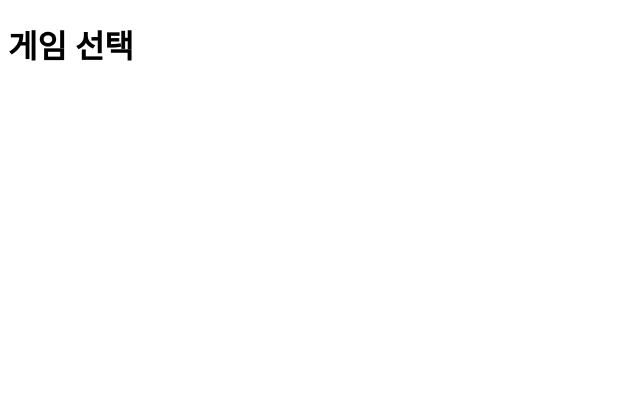
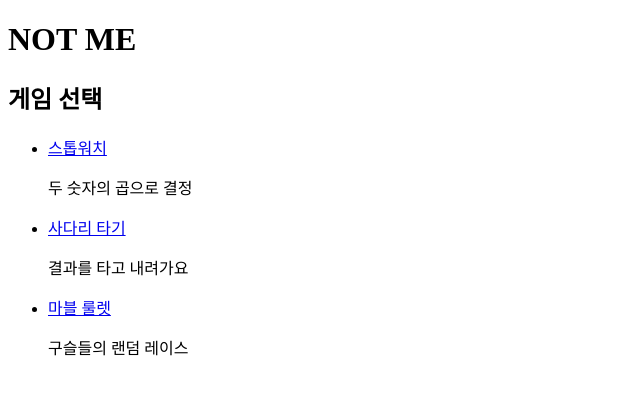
Before and after one commit to guiyoung2/NotMe, a React (Vite) app: page / in a window 1280 px wide. Shown: the top 394 px of the page, without its empty margins (0-640 px from the left). Built offline with nearby package versions, Linux system fonts and the light colour scheme.

Commit message:
게임 선택 홈과 라우팅 추가

```diff
--- a/src/app/App.tsx
+++ b/src/app/App.tsx
@@ -1,3 +1,17 @@
-export function App() {
-  return <h1>게임 선택</h1>;
+import type { JSX } from 'react';
+import { BrowserRouter, Route, Routes } from 'react-router-dom';
+import { HomePage } from './HomePage';
+import { PlaceholderGamePage } from './PlaceholderGamePage';
+
+export function App(): JSX.Element {
+  return (
+    <BrowserRouter>
+      <Routes>
+        <Route path="/" element={<HomePage />} />
+        <Route path="/stopwatch" element={<PlaceholderGamePage title="스톱워치" />} />
+        <Route path="/ladder" element={<PlaceholderGamePage title="사다리 타기" />} />
+        <Route path="/marble" element={<PlaceholderGamePage title="마블 룰렛" />} />
+      </Routes>
+    </BrowserRouter>
+  );
 }
--- /dev/null
+++ b/src/app/HomePage.tsx
@@ -0,0 +1,25 @@
+import type { JSX } from 'react';
+import { Link } from 'react-router-dom';
+
+const games = [
+  { to: '/stopwatch', title: '스톱워치', description: '두 숫자의 곱으로 결정' },
+  { to: '/ladder', title: '사다리 타기', description: '결과를 타고 내려가요' },
+  { to: '/marble', title: '마블 룰렛', description: '구슬들의 랜덤 레이스' },
+] as const;
+
+export function HomePage(): JSX.Element {
+  return (
+    <main>
+      <h1>NOT ME</h1>
+      <h2>게임 선택</h2>
+      <ul>
+        {games.map((game) => (
+          <li key={game.to}>
+            <Link to={game.to}>{game.title}</Link>
+            <p>{game.description}</p>
+          </li>
+        ))}
+      </ul>
+    </main>
+  );
+}
--- /dev/null
+++ b/src/app/PlaceholderGamePage.tsx
@@ -0,0 +1,13 @@
+import type { JSX } from 'react';
+
+type PlaceholderGamePageProps = {
+  title: string;
+};
+
+export function PlaceholderGamePage({ title }: PlaceholderGamePageProps): JSX.Element {
+  return (
+    <main>
+      <h1>{title}</h1>
+    </main>
+  );
+}
```
Also changed, not shown: .superpowers/sdd/2026-09-04-notme-foundation-plan/task-2-report.md (added), 1 other file (tests, documents, lock files or other folders).
